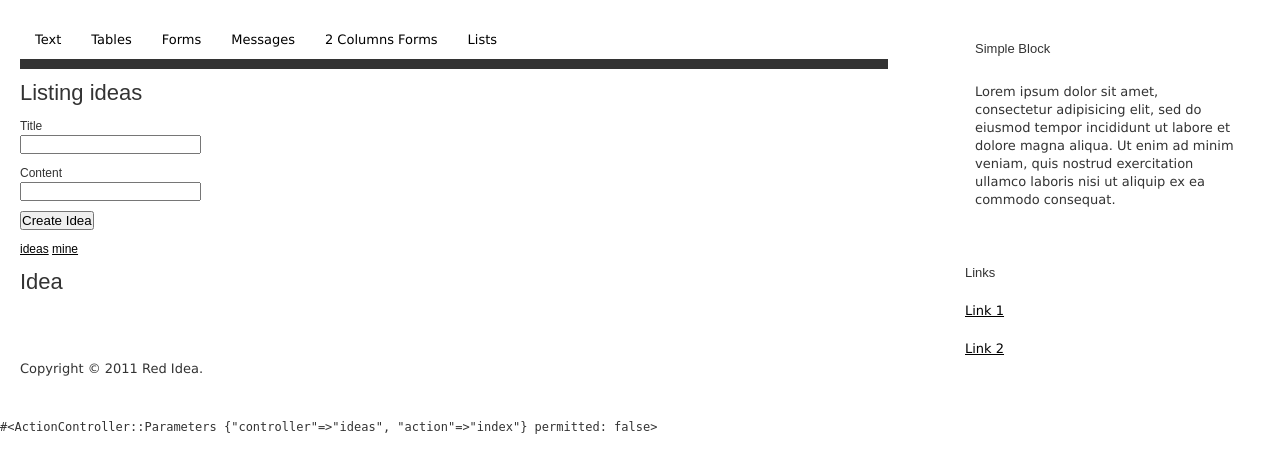
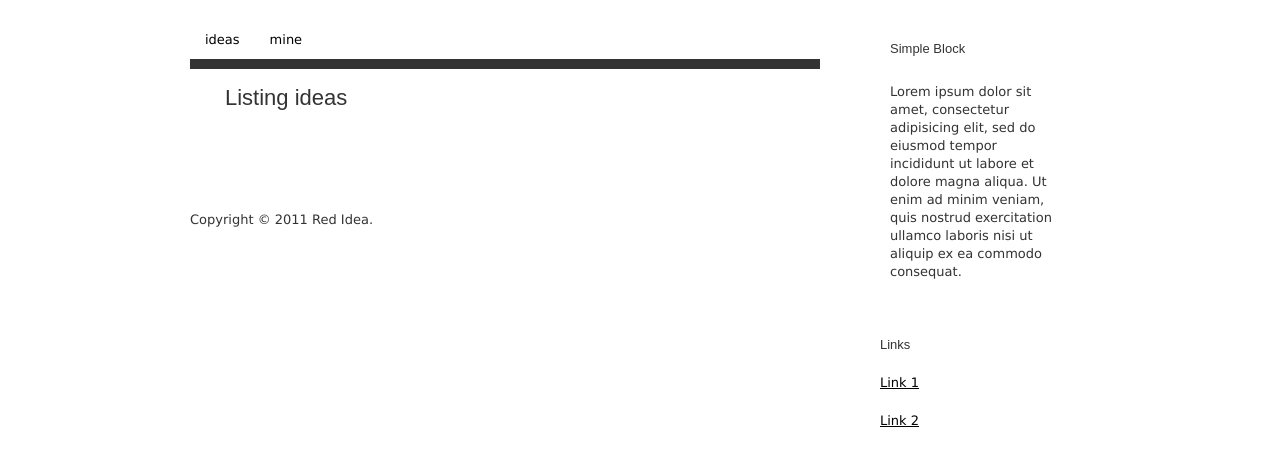
Before and after one commit to oreofish/redidea, a Rails app: page / in a window 1280 px wide. Shown: the part 39-511 px from the top of the page. Run offline with Rails 7, Linux system fonts and the light colour scheme; a user stored in the database is signed in; tables that the repository leaves empty hold one stand-in row (values such as "Sample post"); style sheets or scripts are compiled from the project's sources; parts of the project's set-up code (start-up, migrations or seed data) failed here and were passed over; some libraries are stand-ins or nearby versions.

Commit message:
pretty index page

```diff
--- a/app/assets/stylesheets/web-app-theme/base.css
+++ b/app/assets/stylesheets/web-app-theme/base.css
@@ -101,6 +101,8 @@
 }
 
 #wrapper {
+  width: 900px;
+  margin:0 auto;
   padding-top: 20px;
 }
 
@@ -109,8 +111,20 @@
   padding-top: 1px;
 }
 
+#main .block .content {
+  margin: 20px;
+  padding: 0 15px 15px;
+}
+
 #main .block .content .inner {
+  border-style: solid;
+  border-width: 1px;
   padding: 0 15px 15px;
+}
+
+#main .block .content .inner .right {
+  margin-bottom: 20;
+  float: right;
 }
 
 #main .main p.first {
--- a/app/controllers/ideas_controller.rb
+++ b/app/controllers/ideas_controller.rb
@@ -8,8 +8,10 @@
   def index
     if params[:scope] == "mine"
       @ideas = current_user.ideas
+      @scope = :mine
     else
       @ideas = Idea.find(:all, :conditions => "user_id != #{current_user.id}")
+      @scope = :all
     end
 
     @idea = Idea.new
--- a/app/views/ideas/index.html.erb
+++ b/app/views/ideas/index.html.erb
@@ -1,22 +1,24 @@
 <div class="block" id="block-text">
   <div class="secondary-navigation">
     <ul class="wat-cf">
-              <li class="active first"><a href="#block-text">Text</a></li>
-              <li><a href="#block-tables">Tables</a></li>
-              <li><a href="#block-forms">Forms</a></li>
-              <li><a href="#block-messages">Messages</a></li>
-              <li><a href="#block-forms-2">2 Columns Forms</a></li>
-              <li><a href="#block-lists">Lists</a></li>
+      <% if @scope == :mine %>
+        <li><%= link_to 'ideas', ideas_path %></li>
+        <li class="active first"><%= link_to 'mine', "#{ideas_path}?scope=mine" %></li>
+      <% else %>
+        <li class="active first"><%= link_to 'ideas', ideas_path %></li>
+        <li><%= link_to 'mine', "#{ideas_path}?scope=mine" %></li>
+      <% end %>
     </ul>
   </div>
 
+  <div class="content">
+  <% if @scope == :mine %>
+    <h1>My ideas</h1>
+    <%= render 'form' %>
+  <% else %>
     <h1>Listing ideas</h1>
-<%= render 'form' %>
-
-<%= link_to 'ideas', ideas_path %>
-<%= link_to 'mine', "#{ideas_path}?scope=mine" %>
-
-<h2 class="title">Idea</h2>
+  <% end %>
+  </div>
 
   <% @ideas.each do |idea| %>
   <div class="content">
@@ -30,11 +32,17 @@
         <%= idea.content %>
       </p>
       <hr />
+
+      <div class="right">
+      <% if @scope == :mine %>
         <%= link_to 'Destroy', idea, :confirm => 'Are you sure?', :method => :delete %>
+      <% else %>
         <%= link_to 'tread', likes_path, :method => :post %>
         <%= link_to 'like', likes_path, :method => :post %>
         <%= link_to 'surprise', likes_path, :method => :post %>
         <%= link_to 'soy', likes_path(:idea_id => idea.id, :score => -1), :method => :get %>
+      <% end %>
+      </div>
     </div>
   </div>
   <% end %>
```
Lines whose indentation alone changed are shown as unchanged.
